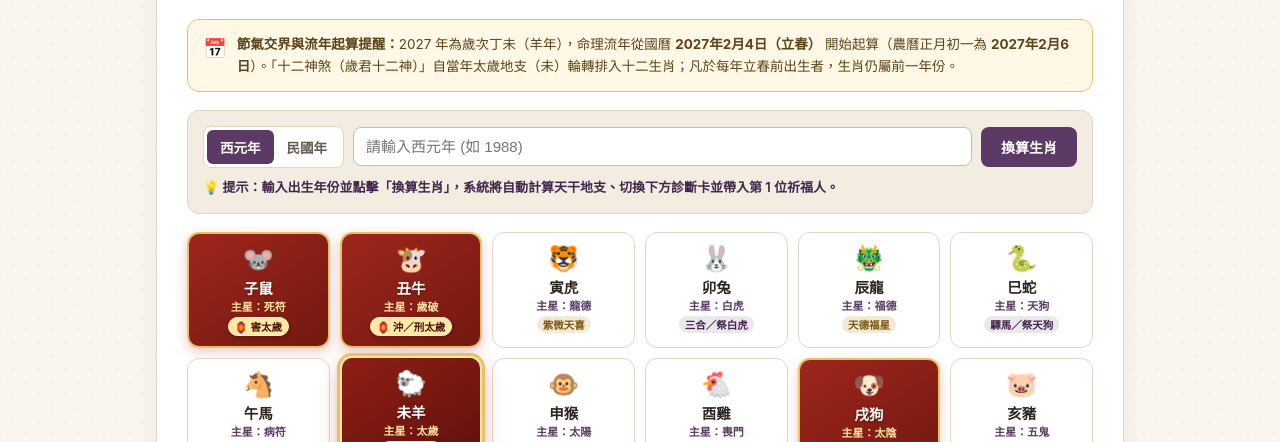
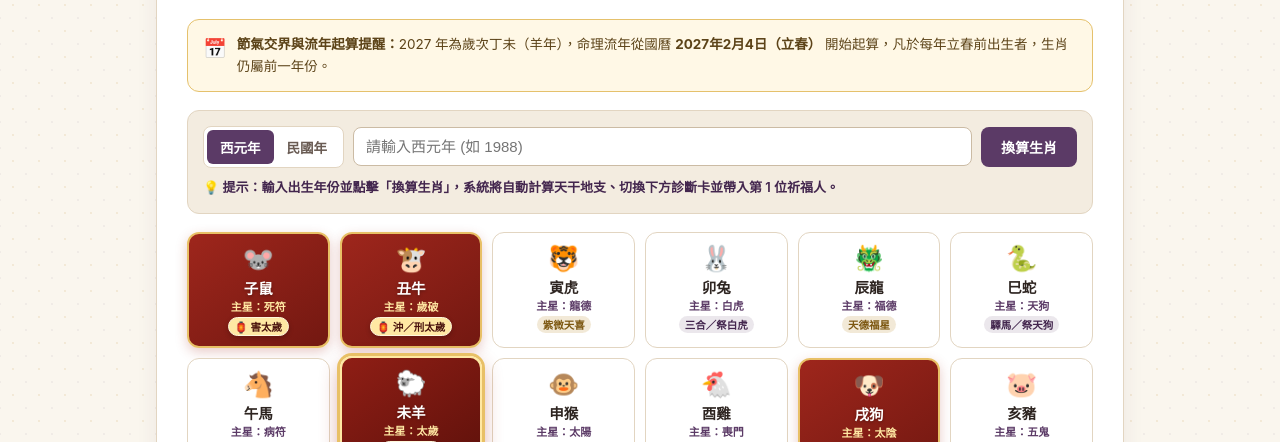
Before and after one commit to a90141561415/BRIGHT, a plain HTML site: page index.html in a window 1280 px wide. Shown: the part 658-1100 px from the top of the page. Drawn offline with Linux system fonts and the light colour scheme; no server answers.

Commit message:
更新 index.html

```diff
--- a/index.html
+++ b/index.html
@@ -1760,7 +1760,7 @@
             <div class="solar-notice">
                 <span style="font-size:19px;">📅</span>
                 <div>
-                    <strong>節氣交界與流年起算提醒：</strong>2027 年為歲次丁未（羊年），命理流年從國曆 <strong>2027年2月4日（立春）</strong> 開始起算（農曆正月初一為 <strong>2027年2月6日</strong>）。「十二神煞（歲君十二神）」自當年太歲地支（未）輪轉排入十二生肖；凡於每年立春前出生者，生肖仍屬前一年份。
+                    <strong>節氣交界與流年起算提醒：</strong>2027 年為歲次丁未（羊年），命理流年從國曆 <strong>2027年2月4日（立春）</strong> 開始起算，凡於每年立春前出生者，生肖仍屬前一年份。
                 </div>
             </div>
 
```
